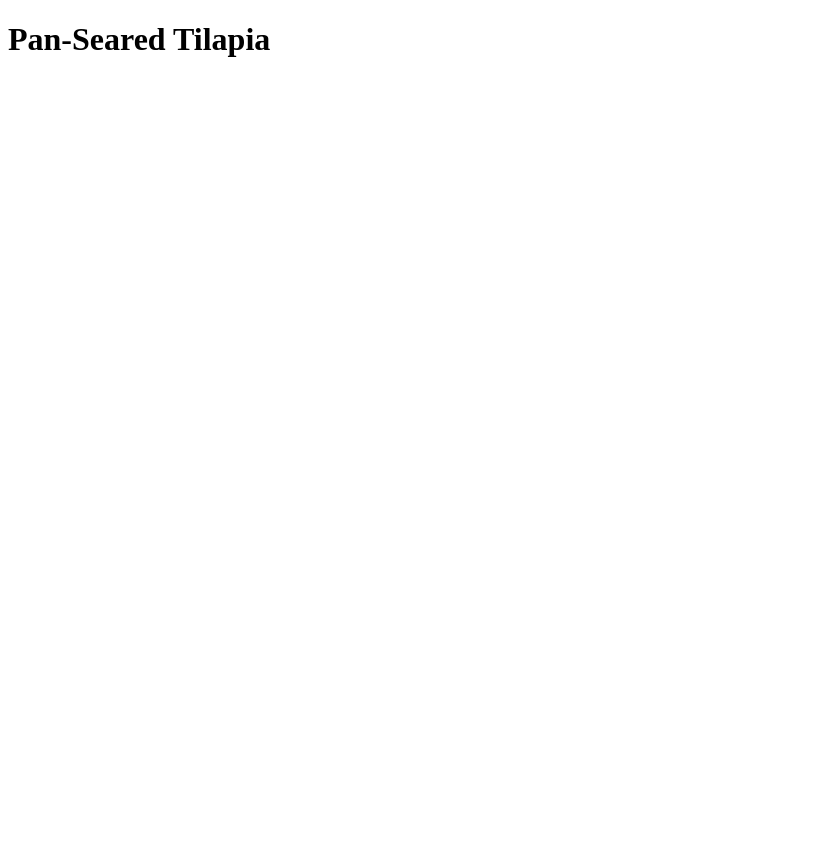
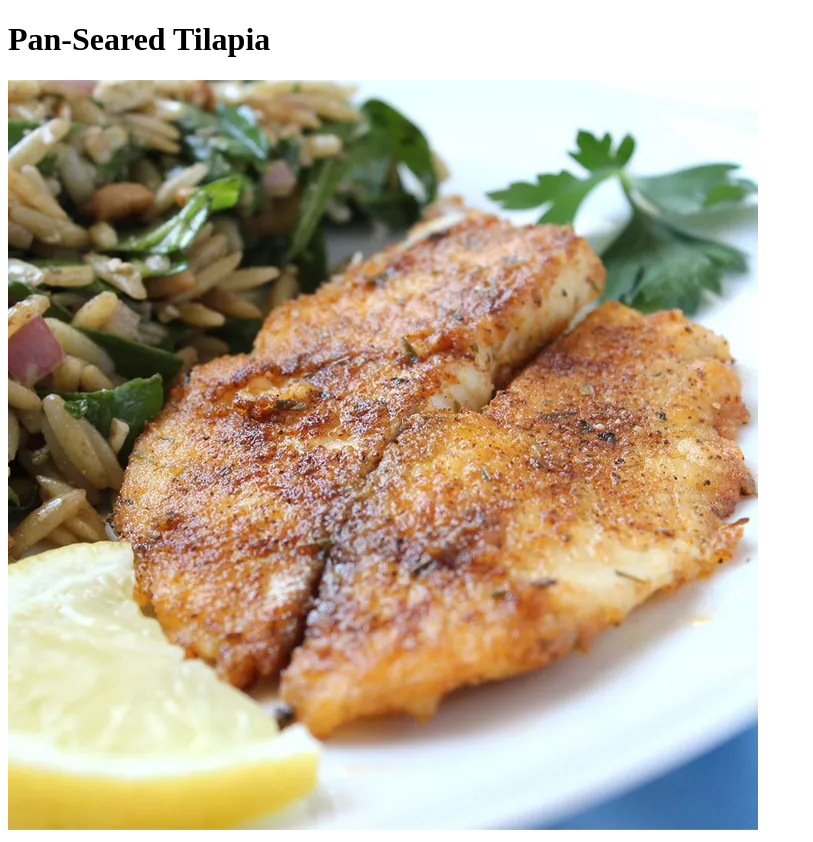
Before and after one commit to MarkFerianec/odin-recipes, a plain HTML site: page recipes/pan-seared-tilapia.html in a window 1280 px wide. Shown: the whole page, without its empty margins (0-813 px from the left). Before the commit the page ends 800 px from the top, so only its background shows below. Drawn offline with Linux system fonts and the light colour scheme.

Commit message:
Add img element of Pan-Seared Tilapia

```diff
--- a/recipes/pan-seared-tilapia.html
+++ b/recipes/pan-seared-tilapia.html
@@ -8,5 +8,6 @@
 </head>
 <body>
     <h1>Pan-Seared Tilapia</h1>
+    <img src="../images/pan-seared-tilapia.webp">
 </body>
 </html>
```
